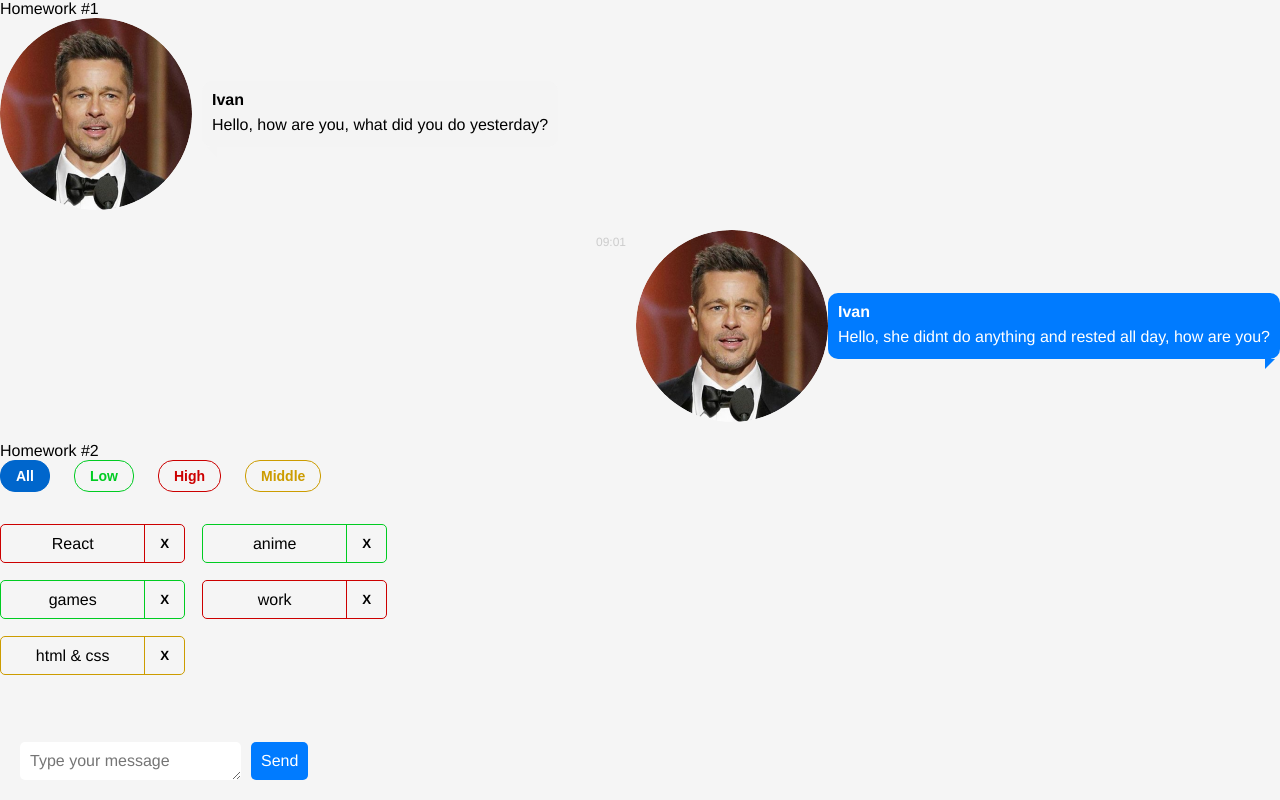
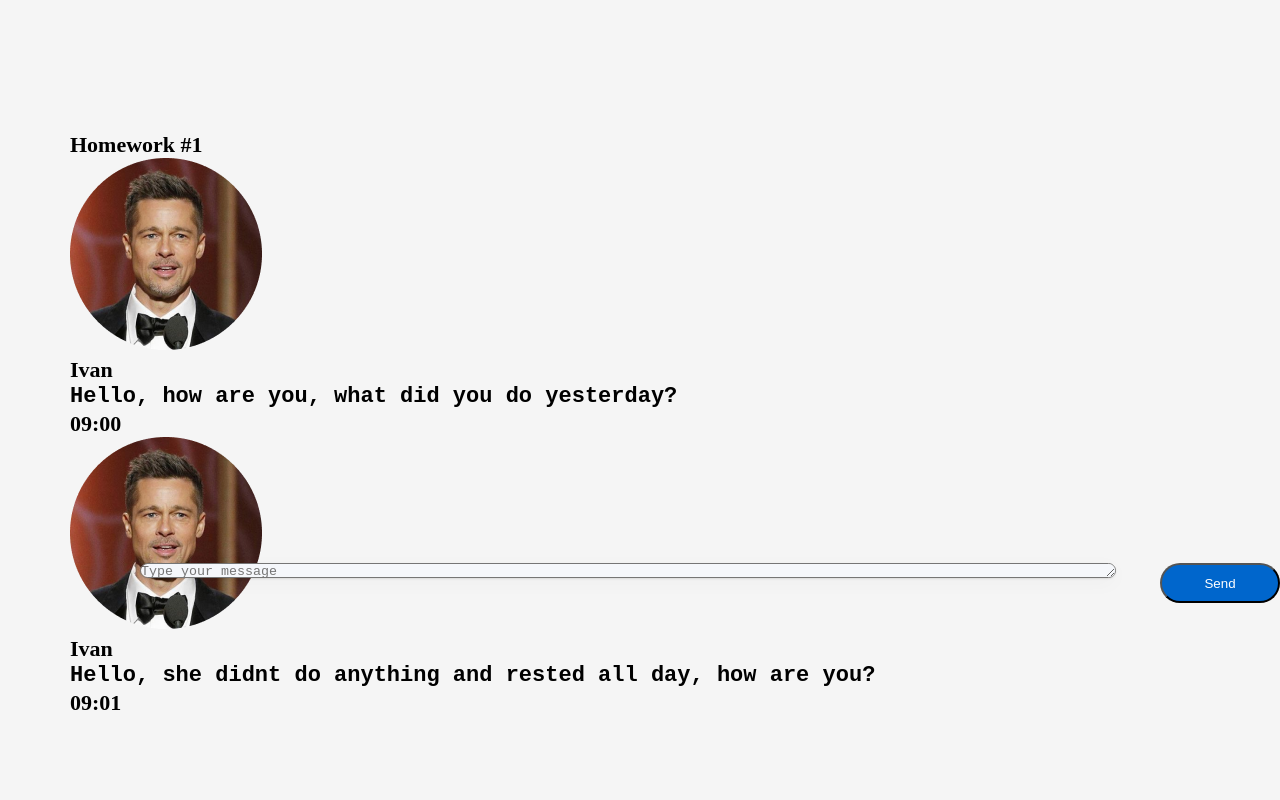
Before and after one commit to Munticaro/HomeWork, a React (Create React App) app: page / in a window 1280 px wide. Built offline with nearby package versions, Linux system fonts and the light colour scheme.

Commit message:
add HW3 and refactoring

```diff
--- a/src/s1-main/App.module.css
+++ b/src/s1-main/App.module.css
@@ -1,5 +1,19 @@
 .App {
-    --header_height: 60px;
+    position: absolute;
+    width: 165px;
+    height: 27px;
+    left: 70px;
+    top: 131px;
+
+    font-family: 'Montserrat';
+    font-style: normal;
+    font-weight: 600;
+    font-size: 22px;
+    line-height: 27px;
+    /* identical to box height */
+
+
+    color: #000000;
 }
 
 .hw {
--- a/src/s1-main/App.tsx
+++ b/src/s1-main/App.tsx
@@ -2,13 +2,14 @@ import React from 'react'
 import s from './App.module.css'
 import HW1 from '../s2-homeworks/hw01/HW1'
 import HW2 from "../s2-homeworks/hw02/HW2";
+import HW3 from "../s2-homeworks/hw03/HW3";
 
 function App() {
     return (
         <div className={s.App}>
             <HW1/>
-            {/*раскомментировать по ходу выполнения*/}
-            <HW2/>
+            {/*<HW2/>*/}
+
             {/*<HW3/>*/}
             {/*<HW4/>*/}
 
--- a/src/s2-homeworks/hw01/friend-message/FriendMessage.module.css
+++ b/src/s2-homeworks/hw01/friend-message/FriendMessage.module.css
@@ -1,62 +1,85 @@
-* {
-    font-family: 'Helvetica Neue', Arial, sans-serif;
+.message {
+
 }
 
-.friendMessage {
-    display: flex;
-    flex-direction: row-reverse;
-    margin-bottom: 20px;
+.time {
+
 }
 
-.friendImageAndText {
-    display: flex;
-    align-items: center;
+.imageAndText {
+
 }
 
-.friendImageAndText img {
-    border-radius: 50%;
-    margin-left: 10px;
+.imageAndText img {
+
 }
 
-.friendText {
-    display: flex;
-    flex-direction: column;
-    max-width: 70%;
-    padding: 10px;
-    border-radius: 10px;
-    background-color: #007bff;
-    color: #fff;
-    position: relative;
+.text {
+
 }
 
-.friendText:after {
-    content: "";
-    position: absolute;
-    border-style: solid;
-    border-width: 0 0 10px 10px;
-    border-color: transparent #007bff;
-    display: block;
-    width: 0;
-    z-index: 1;
-    bottom: -10px;
-    right: 5px;
+.text:after {
+
 }
 
-.friendName {
-    color: #fff;
-    font-weight: bold;
-    margin-bottom: 5px;
+.name {
+
 }
 
-.friendMessageText {
-    color: #fff;
-    font-size: 16px;
-    line-height: 1.4;
+.messageText {
+
 }
 
-.friendTime {
-    color: #ccc;
-    font-size: 12px;
-    margin-top: 5px;
-    text-align: right;
-}
+/*.message {*/
+/*    display: flex;*/
+/*    flex-direction: column;*/
+/*    align-items: flex-start;*/
+/*    margin: 10px;*/
+/*}*/
+
+/*.time {*/
+/*    font-weight: 600;*/
+/*    font-size: 10px;*/
+/*    color: #777777;*/
+/*    margin-left: 8px;*/
+/*}*/
+
+/*.imageAndText {*/
+/*    display: flex;*/
+/*    justify-content: flex-start;*/
+/*    align-items: center;*/
+/*}*/
+
+/*.imageAndText img {*/
+/*    width: 48px;*/
+/*    height: 48px;*/
+/*    margin-right: 8px;*/
+/*}*/
+
+/*.text {*/
+/*    background-color: #ffffff;*/
+/*    padding: 8px;*/
+/*    border-radius: 8px;*/
+/*    font-weight: 400;*/
+/*    font-size: 16px;*/
+/*    color: #000000;*/
+/*    margin-left: 8px;*/
+/*    max-width: 60%;*/
+/*}*/
+
+/*.text:after {*/
+/*    content: "";*/
+/*    display: table;*/
+/*    clear: both;*/
+/*}*/
+
+/*.name {*/
+/*    font-weight: 600;*/
+/*    font-size: 12px;*/
+/*    color: #777777;*/
+/*    margin-left: 8px;*/
+/*}*/
+
+/*.messageText {*/
+/*    margin-top: 4px;*/
+/*}*/
--- a/src/s2-homeworks/hw01/message-sender/MessageSender.module.css
+++ b/src/s2-homeworks/hw01/message-sender/MessageSender.module.css
@@ -1,37 +1,35 @@
 .sendForm {
-    display: flex;
-    flex-direction: row;
-    align-items: center;
-    margin-top: 20px;
-    position: fixed;
-    bottom: 20px;
-    left: 20px;
+
 }
 
 .textarea {
-    flex: 1;
-    border: none;
-    padding: 10px;
-    border-radius: 5px;
-    font-size: 16px;
-    margin-right: 10px;
+    position: absolute;
+    width: 976px;
+    height: 40px;
+    left: 70px;
+    top: 432px;
+
+    background: #F5F7FB;
+    box-shadow: 0px 5px 20px rgba(29, 33, 38, 0.03), 0px 1px 2px rgba(29, 33, 38, 0.1);
+    border-radius: 20px;
 }
 
 .button {
-    background-color: #007bff;
-    color: #fff;
-    border: none;
-    padding: 10px;
-    border-radius: 5px;
-    font-size: 16px;
-    cursor: pointer;
-    transition: background-color 0.3s ease;
+    position: absolute;
+    width: 120px;
+    height: 40px;
+    left: 1090px;
+    top: 432px;
+
+    background: #0066CC;
+    border-radius: 20px;
+    color: #FFFFFF;
 }
 
 .button:hover {
-    background-color: #0069d9;
+    background: #0066CC;
 }
 
 .button:active {
-    background-color: #005cbf;
+    background: #0066CC;
 }
--- a/src/s2-homeworks/hw01/message/Message.module.css
+++ b/src/s2-homeworks/hw01/message/Message.module.css
@@ -1,61 +1,86 @@
-* {
-    font-family: 'Helvetica Neue', Arial, sans-serif;
+.friendMessage {
+
 }
 
-.message {
-    display: flex;
-    flex-direction: column;
-    margin-bottom: 20px;
-    position: relative;
+.friendImageAndText {
+
 }
 
-.time {
-    position: absolute;
-    top: 0;
-    left: -70px;
-    font-size: 12px;
-    color: #ccc;
+.friendImageAndText img {
+
 }
 
-.imageAndText {
-    display: flex;
-    align-items: center;
+.friendText {
+
 }
 
-.imageAndText img {
-    border-radius: 50%;
-    margin-right: 10px;
+.friendText:after {
+
 }
 
-.text {
-    display: flex;
-    flex-direction: column;
-    max-width: 70%;
-    padding: 10px;
-    border-radius: 10px;
-    background-color: #f4f4f4;
-    position: relative;
+.friendName {
+
 }
 
-.text:after {
-    content: "";
-    position: absolute;
-    border-style: solid;
-    border-width: 0 10px 10px 0;
-    border-color: transparent #f4f4f4;
-    display: block;
-    width: 0;
-    z-index: 1;
-    bottom: -10px;
-    left: 5px;
+.friendMessageText {
+
 }
 
-.name {
-    font-weight: bold;
-    margin-bottom: 5px;
+.friendTime {
+
 }
 
-.messageText {
-    font-size: 16px;
-    line-height: 1.4;
-}
+/*.friendMessage {*/
+/*    display: flex;*/
+/*    flex-direction: column;*/
+/*    align-items: flex-start;*/
+/*    margin: 24px 0 23px;*/
+/*}*/
+
+/*.friendImageAndText {*/
+/*    display: flex;*/
+/*    justify-content: flex-end;*/
+/*    align-items: center;*/
+/*    max-width: 70%;*/
+/*}*/
+
+/*.friendImageAndText img {*/
+/*    width: 48px;*/
+/*    height: 48px;*/
+/*    border-radius:70%;*/
+/*}*/
+
+/*.friendText {*/
+/*    background-color: #0059b3;*/
+/*    padding: 8px;*/
+/*    border-radius: 8px;*/
+/*    font-weight: 400;*/
+/*    font-size: 16px;*/
+/*    color: #ffffff;*/
+/*    margin-right: 8px;*/
+/*    max-width: 60%;*/
+/*}*/
+
+/*.friendText:after {*/
+/*    content: "";*/
+/*    display: table;*/
+/*    clear: both;*/
+/*}*/
+
+/*.friendName {*/
+/*    font-weight: 600;*/
+/*    font-size: 12px;*/
+/*    color: #777777;*/
+/*    margin-right: 8px;*/
+/*}*/
+
+/*.friendMessageText {*/
+/*    margin-top: 4px;*/
+/*}*/
+
+/*.friendTime {*/
+/*    font-weight: 600;*/
+/*    font-size: 10px;*/
+/*    color: #777777;*/
+/*    margin-right: 8px;*/
+/*}*/
--- a/src/s2-homeworks/hw03/Greeting.module.css
+++ b/src/s2-homeworks/hw03/Greeting.module.css
@@ -2,12 +2,14 @@
 }
 
 .inputAndButtonContainer {
+
 }
 
 .error {
 }
 
 .input {
+
 }
 
 .input:focus {
```
Also changed, not shown: src/s2-homeworks/hw03/Greeting.tsx (+9 -9 lines), src/s2-homeworks/hw03/GreetingContainer.tsx (+35 -16 lines), src/s2-homeworks/hw03/HW3.tsx (+23 -20 lines).
